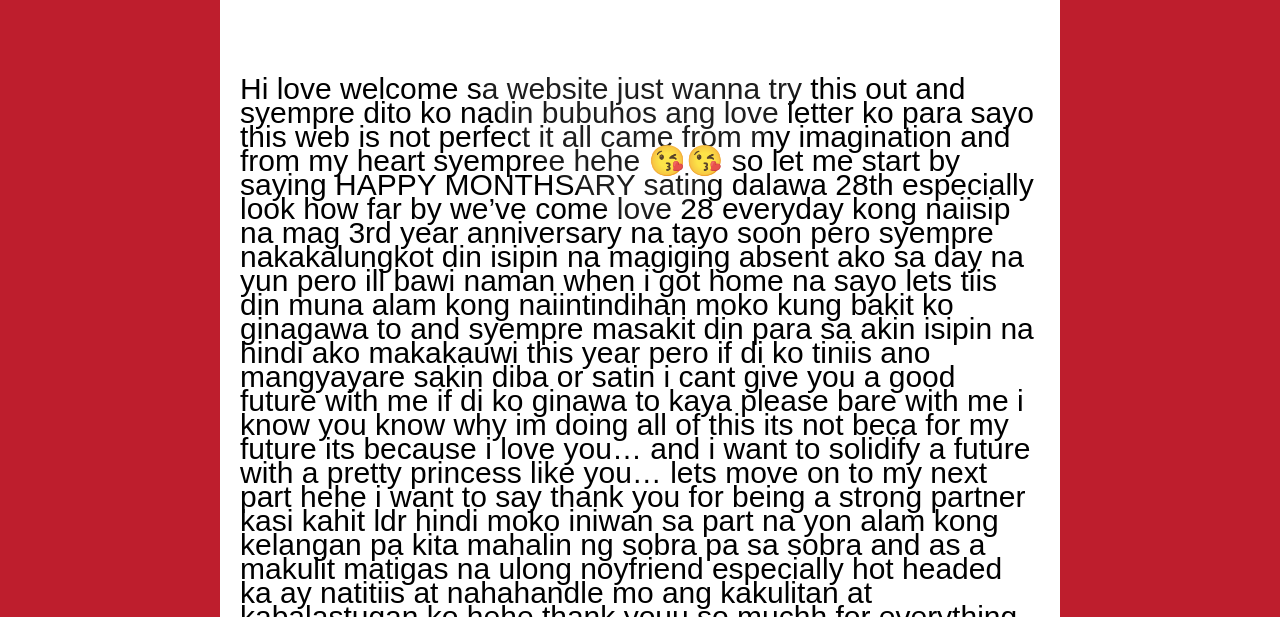
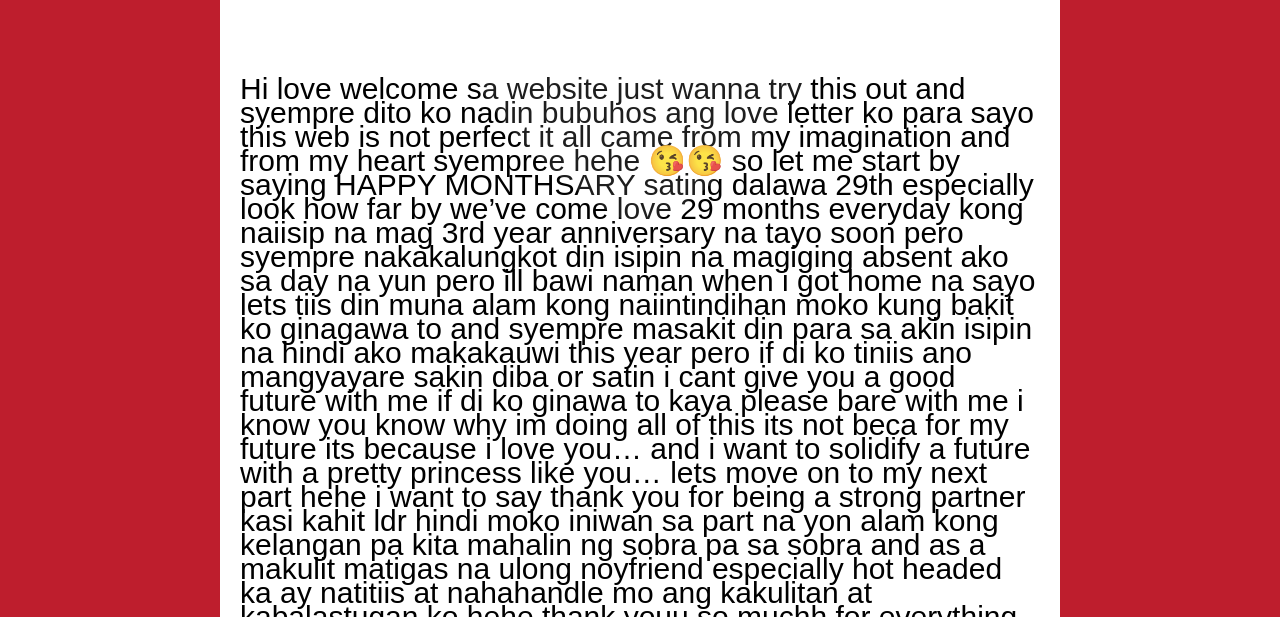
Before and after one commit to amielitosss/month.github.io, a plain HTML site: page message.html in a window 1280 px wide. Shown: the part 335-952 px from the top of the page. Drawn offline with Linux system fonts and the light colour scheme; a web font is replaced by a local one.

Commit message:
Update message 2.html

```diff
--- a/message.html
+++ b/message.html
@@ -29,8 +29,8 @@
           Hi love welcome sa website just wanna try this out and syempre dito ko
           nadin bubuhos ang love letter ko para sayo this web is not perfect it
           all came from my imagination and from my heart syempree hehe 😘😘 so
-          let me start by saying HAPPY MONTHSARY sating dalawa 28th especially
-          look how far by we’ve come love 28 everyday kong naiisip na mag 3rd
+          let me start by saying HAPPY MONTHSARY sating dalawa 29th especially
+          look how far by we’ve come love 29 months everyday kong naiisip na mag 3rd
           year anniversary na tayo soon pero syempre nakakalungkot din isipin na
           magiging absent ako sa day na yun pero ill bawi naman when i got home
           na sayo lets tiis din muna alam kong naiintindihan moko kung bakit ko
@@ -57,7 +57,7 @@
           try my best of bestest to be a great partner to you hopefully husband
           soon hehe… my letter is finally coming to an end youll move on to the
           next page of this web na hehe i just wanna say one last time na i hope
-          youre happy with me and still love me hehe HAPPYY HAPPY 28th MONTHSARY
+          youre happy with me and still love me hehe HAPPYY HAPPY 29th MONTHSARY
           MY PRETTY BABY I LOVE YOU SO MUCH JUST ALWAYS REMEMBER NA THROUGH UPS
           AND DOWNS THROUGH OCEANS AND MOUNTAINS IM ALWAYS HERE STANDING TALL
           AND OPEN ARMS for you 😘😘 I LOVE YOUU MS. Mia Jenine Maranan "Balita"
```
